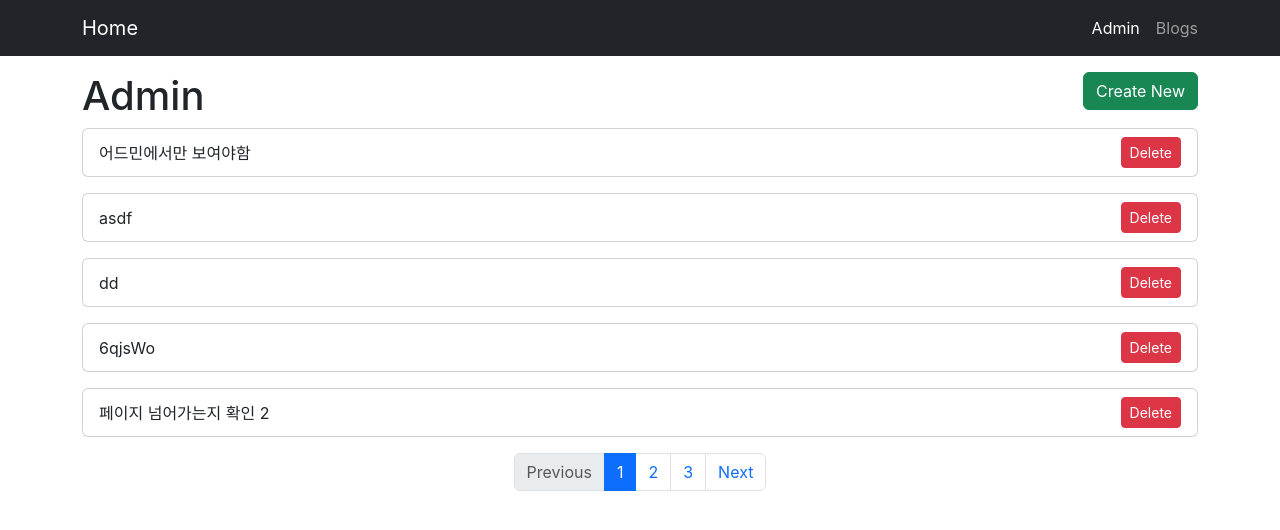
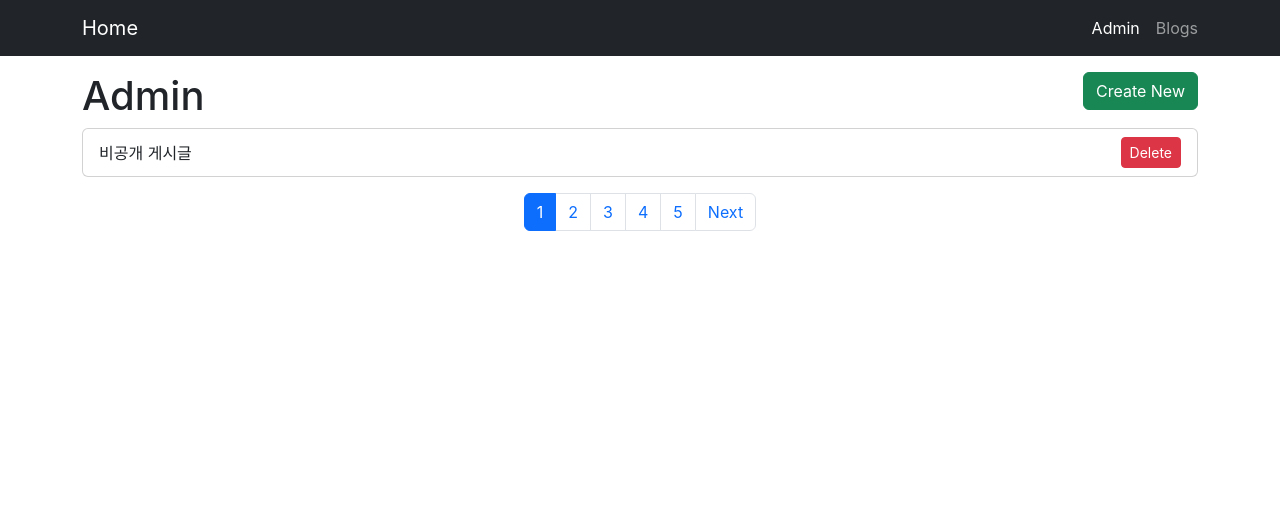
Before and after one commit to chodonghoon2/ReactBlogPage, a React (Create React App) app in the folder react-basic/: page /admin in a window 1280 px wide. Shown: the top 530 px of the page. Built offline with nearby package versions, Linux system fonts and the light colour scheme; data requests are answered from the project's data file; the HTML template or start-up script is replaced by a standard one.

Commit message:
버튼 클릭시 해당 페이지로 이동

```diff
--- a/react-basic/db.json
+++ b/react-basic/db.json
@@ -8,60 +8,46 @@
       "id": 3
     },
     {
-      "title": "ㅇㅇ",
-      "body": "ㅇㅇ",
+      "title": "안녕하세요 조동훈 블로그 입니다",
+      "body": "안녕하세요 조동훈 블로그 입니다",
       "publish": true,
-      "createdAt": 1678018077078,
+      "createdAt": 1678367454450,
       "id": 4
     },
     {
-      "title": "sdfg",
-      "body": "sdfgsdfgsdfg",
+      "title": "React란?",
+      "body": "서버 사이드 랜더링 기반으로 반응형 웹 개발에 좋은 언어이다",
       "publish": true,
-      "createdAt": 1678018949108,
+      "createdAt": 1678367482864,
       "id": 5
     },
     {
-      "title": "페이지 넘어가는지 확인",
-      "body": "페이지 넘어가는지 확인",
+      "title": "Node.js",
+      "body": "Node.js",
       "publish": true,
-      "createdAt": 1678026620546,
+      "createdAt": 1678367494531,
       "id": 6
     },
     {
-      "title": "페이지 넘어가는지 확인 2",
-      "body": "페이지 넘어가는지 확인 2",
+      "title": "인턴 단 4일만에 그만둔 사람",
+      "body": "인턴 단 4일만에 그만둔 사람",
       "publish": true,
-      "createdAt": 1678026628835,
+      "createdAt": 1678367506429,
       "id": 7
     },
     {
-      "title": "6qjsWo",
-      "body": "6qjsWO",
+      "title": "이렇게 말하니 웃기네",
+      "body": "ㅎㅇ",
       "publish": true,
-      "createdAt": 1678027814544,
+      "createdAt": 1678367514784,
       "id": 8
     },
     {
-      "title": "dd",
-      "body": "dd",
+      "title": "비공개 게시글",
+      "body": "비공개",
       "publish": false,
-      "createdAt": 1678028494419,
+      "createdAt": 1678367528085,
       "id": 9
-    },
-    {
-      "title": "asdf",
-      "body": "asdfasdf",
-      "publish": false,
-      "createdAt": 1678028506895,
-      "id": 10
-    },
-    {
-      "title": "어드민에서만 보여야함",
-      "body": "어드민에서만 보여야함",
-      "publish": false,
-      "createdAt": 1678028651603,
-      "id": 11
     }
   ]
 }
--- a/react-basic/public/index.html
+++ b/react-basic/public/index.html
@@ -1,5 +1,5 @@
 <!DOCTYPE html>
-<html lang="en">
+<html lang="ko">
   <head>
     <meta charset="utf-8" />
     <link rel="icon" href="%PUBLIC_URL%/favicon.ico" />
--- a/react-basic/src/component/BlogList.js
+++ b/react-basic/src/component/BlogList.js
@@ -1,7 +1,7 @@
 import axios from "axios";
 import { bool } from "prop-types";
 import { useState , useEffect } from "react";
-import { useHistory } from "react-router-dom";
+import { useHistory, useLocation } from "react-router-dom";
 
 import Card from "../component/Card";
 import LoadingSpinner from "../component/LoadingSpinner";
@@ -9,16 +9,35 @@ import Pagination from "./Pagination";
 
 const BlogList = ({isAdmin}) => {
     const history = useHistory();
+    const location = useLocation();
+    const params = new URLSearchParams(location.search);
+    const pageParam = params.get('page');
     const [posts , setPosts] = useState([]);
     const [Loading , setLoading] = useState(true);
     const [currentPage , setCurrentPage] = useState(1);
+    const [numberOfPosts , setNumberOfPosts] = useState(0);
+    const [numberOfPages , setnumberOfPages] = useState(0);
+    const limit = 1;
+
+    // 게시물에 개수에 따라 페이지수를 표시해주는 로직을 작성시 오류 발생
+    // 배열의 길이가 넘어갔다고 뜸... 2일째 해결 불가... 일단 넘어가자
+    // 아무것도 안했는데 갑자기 오류 해결... 뭘까...
+
+
+    useEffect(() => {
+        setnumberOfPages(Math.ceil(numberOfPosts/limit));
+    },[numberOfPosts])
+
+    //뒤로가기 시 전에 페이지로 넘어가기 ex 2에서 1로
+    const onClickPageButton = (page) => {
+        history.push(`/admin?page=${page}`)
+        getPosts(page);
+    };
 
     const getPosts = (page = 1) => {
-        setCurrentPage(page);
-
         let params = {
             _page: page,
-            _limit: 5,
+            _limit: limit,
             _sort: 'id',
             _order: 'desc'
         }
@@ -30,10 +49,17 @@ const BlogList = ({isAdmin}) => {
         axios.get(`http://localhost:3001/posts` , {
             params
         }).then((res) => {
+            setNumberOfPosts(res.headers['x-total-count']);
             setPosts(res.data);
             setLoading(false);
         })
     }
+
+    useEffect(() => {
+        // parseInt int로 변경해주는 함수 현재 pageParam는 str으로 넘어오기 때문에 오류가 발생한다.
+        getPosts(parseInt(pageParam));
+        setCurrentPage(parseInt(pageParam) || 1);
+    },[pageParam]);
 
     const deleteBlog = (e , id) => {
         e.stopPropagation();
@@ -45,6 +71,11 @@ const BlogList = ({isAdmin}) => {
             });
         });
     };
+
+    // useEffect에 안 넣어두면 계속 랜더링이 일어난다 따라서 useEffect안에 넣어서 한번만 랜더링 되게 해야한다
+    // useEffect(() => {
+    //     getPosts();
+    // }, []);
 
     const renderBlogList = () => {
         return (
@@ -64,11 +95,6 @@ const BlogList = ({isAdmin}) => {
         )
     };
 
-    // useEffect에 안 넣어두면 계속 랜더링이 일어난다 따라서 useEffect안에 넣어서 한번만 랜더링 되게 해야한다
-    useEffect(() => {
-        getPosts();
-    }, []);
-
     if (Loading) {
             return (
                 <LoadingSpinner />
@@ -84,7 +110,11 @@ const BlogList = ({isAdmin}) => {
         return (
             <div>
                 {renderBlogList()}
-                <Pagination currentPage={currentPage} numberOfPages={3} onClick={getPosts} />
+                {numberOfPages > 1 &&  <Pagination
+                    currentPage={currentPage}
+                    numberOfPages={numberOfPages}
+                    onClick={onClickPageButton}
+                />}
             </div>
         )
 };
--- a/react-basic/src/component/Pagination.js
+++ b/react-basic/src/component/Pagination.js
@@ -1,12 +1,27 @@
 import propTypes from "prop-types";
 
-const Pagination = ({ currentPage , numberOfPages , onClick }) => {
+const Pagination = ({ currentPage , numberOfPages , onClick , limit }) => {
+    // 시작하는 페이지를 계산하는 로직
+    const curentSet = Math.ceil(currentPage/limit);
+    const lastSet = Math.ceil(numberOfPages/limit);
+    const startPage = limit * (curentSet -1) + 1;
+    const numberOfPageForSet = curentSet === lastSet ? numberOfPages%limit : limit
+
     return (
         <nav aria-label="Page navigation example">
             <ul className="pagination justify-content-center">
-                <li className="page-item disabled"><a className="page-link">Previous</a></li>
-                {Array(numberOfPages).fill(1).map((value , index) => value + index).map((pageNumber) => {
-                   return <li key={pageNumber} className={`page-item ${currentPage === pageNumber ? 'active' : ''}`}>
+                {curentSet !==1 && <li className="page-item">
+                    <div
+                        className="page-link cursor-pointer"
+                        onClick={() => onClick(startPage - limit)}
+                    >
+                        Previous
+                    </div>
+                    </li>}
+                {Array(numberOfPageForSet).fill(startPage)
+                    .map((value , index) => value + index)
+                    .map((pageNumber) => {
+                        return <li key={pageNumber} className={`page-item ${currentPage === pageNumber ? 'active' : ''}`}>
                             <div
                                 className="page-link cursor-pointer"
                                 onClick={() => {
@@ -16,8 +31,16 @@ const Pagination = ({ currentPage , numberOfPages , onClick }) => {
                                 {pageNumber}
                             </div>
                         </li>
-                })}
-                <li className="page-item"><a className="page-link" href="#">Next</a></li>
+                    })}
+                {curentSet !== lastSet && <li className="page-item">
+                    <div
+                        className="page-link cursor-pointer"
+                        href="#"
+                        onClick={() => onClick(startPage + limit)}
+                    >
+                    Next
+                    </div>
+                </li>}
             </ul>
         </nav>
     )
@@ -26,11 +49,13 @@ const Pagination = ({ currentPage , numberOfPages , onClick }) => {
 Pagination.propTypes = {
     currentPage: propTypes.number,
     numberOfPages: propTypes.number.isRequired,
-    onClick: propTypes.func.isRequired
+    onClick: propTypes.func.isRequired,
+    limit: propTypes.number
 }
 
 Pagination.defaultProps = {
     currentPage: 1,
+    limit: 5
 }
 
 export default Pagination;
```
